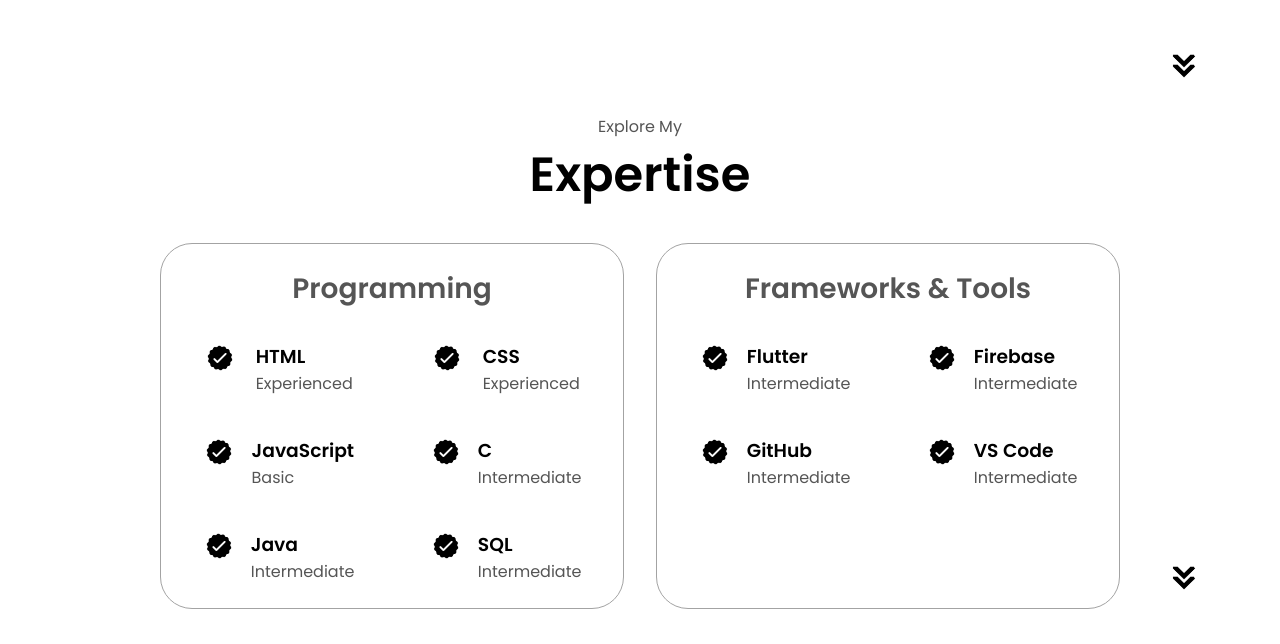
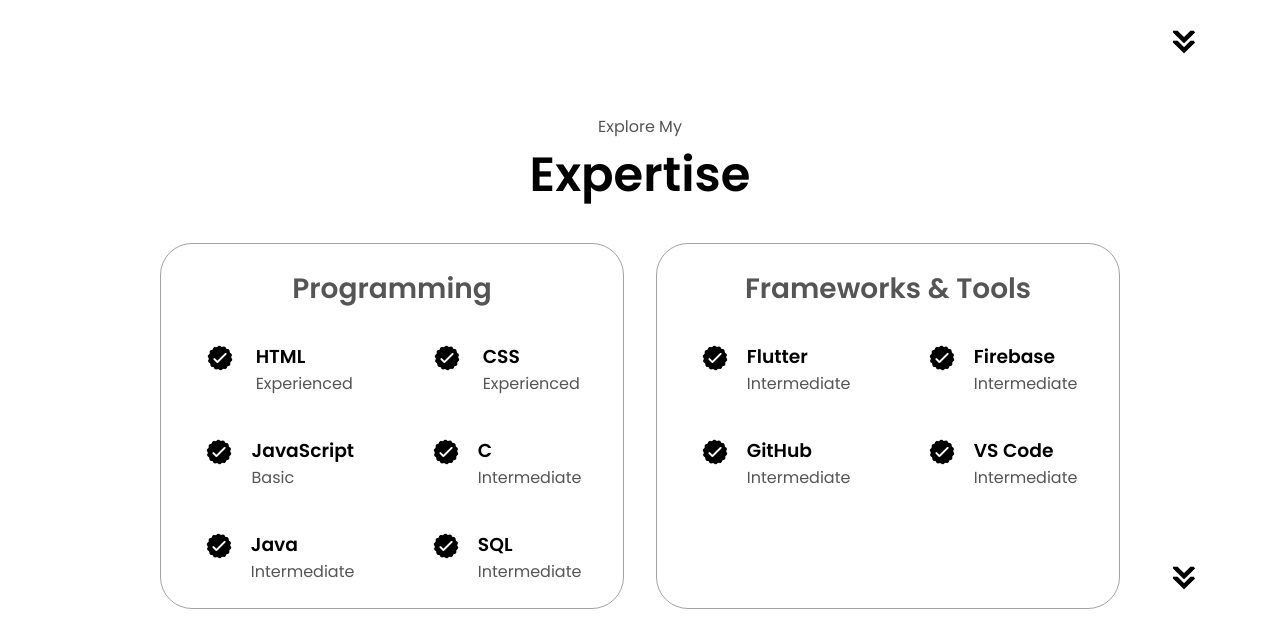
Before and after one commit to SIVASUBRAMANIAN-K/My-Portfolio, a plain HTML site: page index.html in a window 1280 px wide. Shown: the part 1582-2226 px from the top of the page. Drawn offline with Linux system fonts and the light colour scheme.

Commit message:
Portfolio

```diff
--- a/style.css
+++ b/style.css
@@ -337,7 +337,7 @@ section {
 .arrow {
   position: absolute;
   right: -5rem;
-  bottom: 0rem;
+  bottom: 1.5rem;
 
 }
 .arrow2{
```
